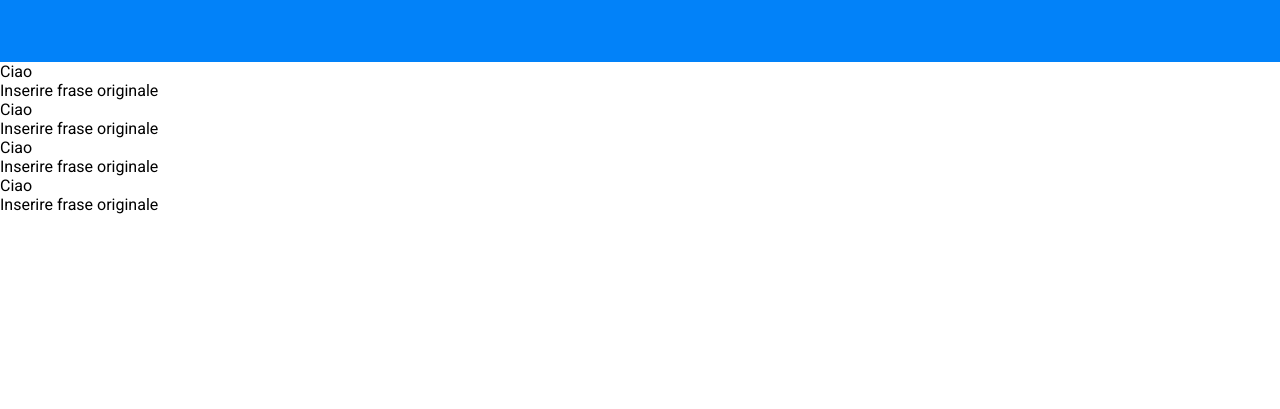
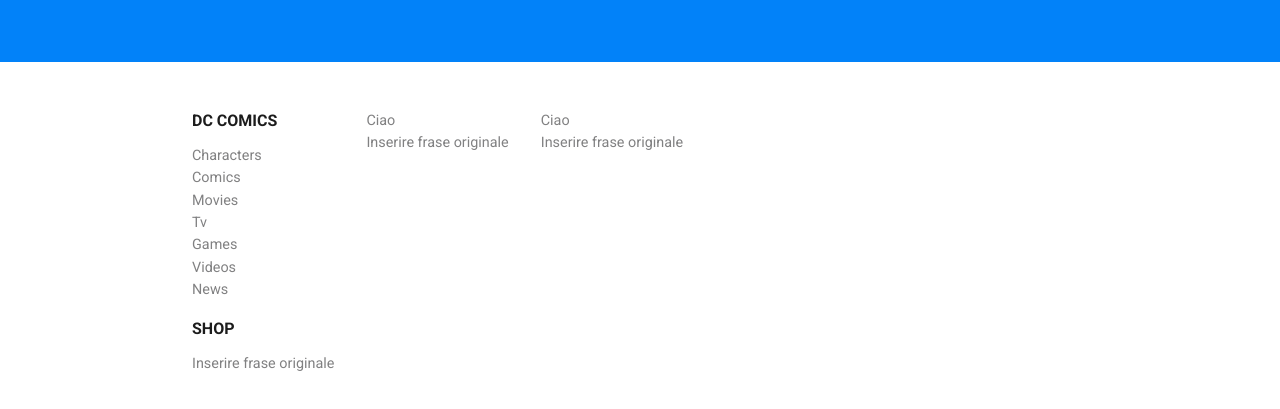
Before and after one commit to GiadaGallitto/vite-comics, a Vue app: page / in a window 1280 px wide. Shown: the part 403-812 px from the top of the page. Built offline with nearby package versions, Linux system fonts and the light colour scheme.

Commit message:
Add and custom ul list elements of nav-part

```diff
--- a/src/components/FooterDc.vue
+++ b/src/components/FooterDc.vue
@@ -1,5 +1,47 @@
 <script>
-
+export default{
+    data(){
+        return{
+            toolList: [
+                {
+                    text: "Characters",
+                    url: "#",
+                    current: false,
+                },
+                {
+                    text: "Comics",
+                    url: "#",
+                    current: true,
+                },
+                {
+                    text: "Movies",
+                    url: "#",
+                    current: false,
+                },
+                {
+                    text: "Tv",
+                    url: "#",
+                    current: false,
+                },
+                {
+                    text: "Games",
+                    url: "#",
+                    current: false,
+                },
+                {
+                    text: "Videos",
+                    url: "#",
+                    current: false,
+                },
+                {
+                    text: "News",
+                    url: "#",
+                    current: false,
+                },
+            ]
+        }
+    }
+}
 </script>
 
 <template>
@@ -7,18 +49,22 @@
         <div class="nav-part">
             <div class="double-list">
                 <ul>
-                    <li>Ciao</li>
-                    <li>Inserire frase originale</li>
+                    <li><h4>Dc Comics</h4></li>
+                    <li v-for="toolItem in toolList">
+                        {{ toolItem.text }}
+                    </li>
                 </ul>
                 <ul>
-                    <li>Ciao</li>
+                    <li><h4>Shop</h4></li>
                     <li>Inserire frase originale</li>
                 </ul>
             </div>
+
             <ul>
                 <li>Ciao</li>
                 <li>Inserire frase originale</li>
             </ul>
+
             <ul>
                 <li>Ciao</li>
                 <li>Inserire frase originale</li>
@@ -34,5 +80,31 @@
 @use "../styles/general.scss" as *;
 @use "../styles/partials/variables" as *;
 
+.footer-container{
+    .nav-part{
+        width: 70%;
+        margin: 3rem auto;
+        display: flex;
+    }
+
+    ul{
+        list-style-type: none;
+        margin-right: 2rem;
+        margin-bottom: 1rem;
+
+        li{
+            font-size: 0.9rem;
+            line-height: 1.4rem;
+            color: $SecondaryColor;
+        }
+    }
+
+    h4{
+        text-transform: uppercase;
+        margin-bottom: 0.8rem;
+        font-size: 1rem;
+        color: $BlackColor;
+    }
+}
 
 </style>
```
